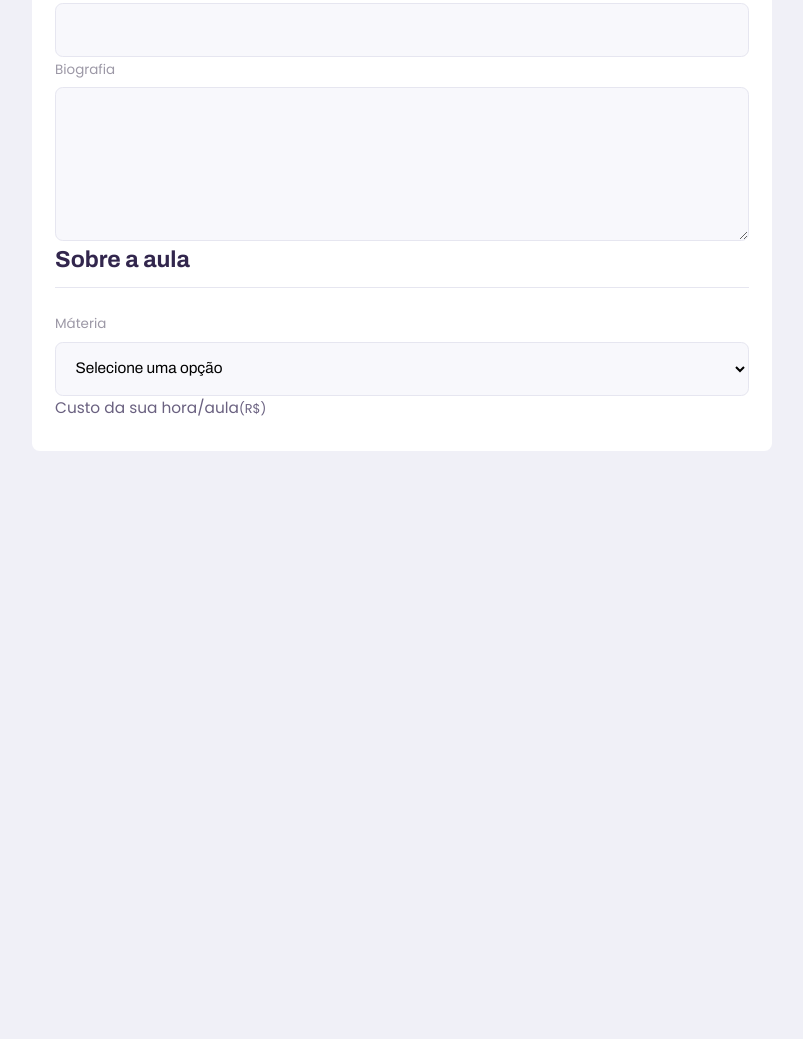
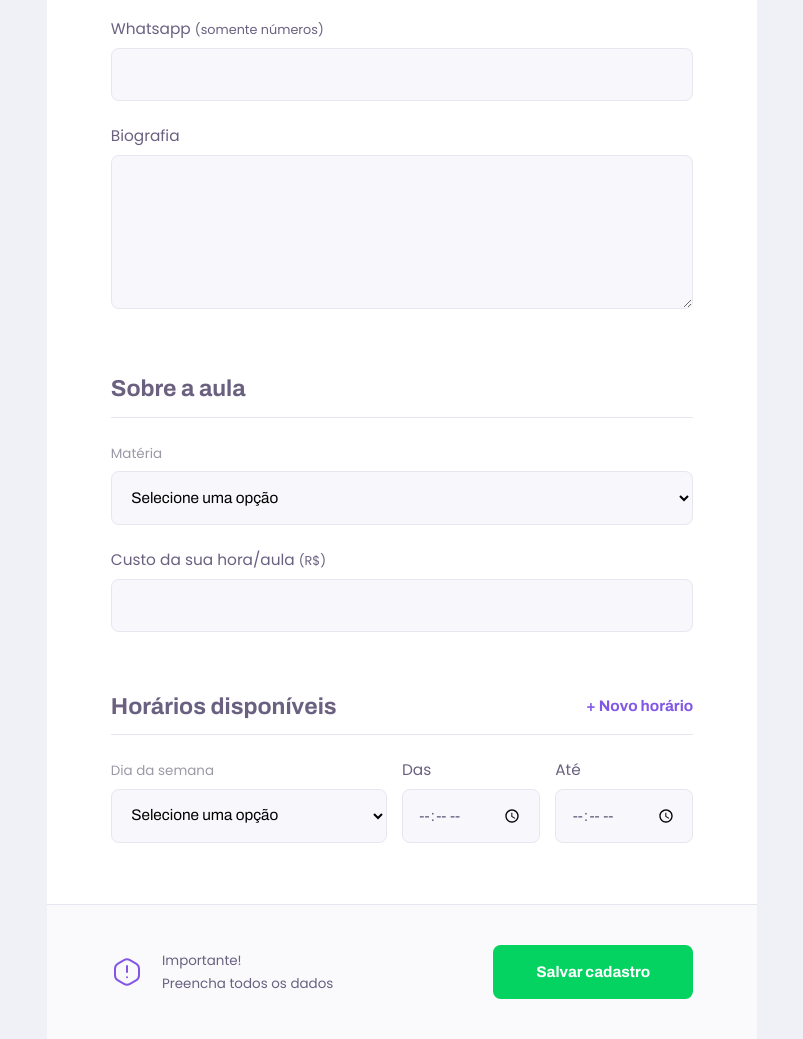
Before and after one commit to Nayent/NLW-2, a plain HTML site: page give-class.html in a window 1280 px wide. Shown: the part 633-1672 px from the top of the page, without its empty margins (238-1041 px from the left). Before the commit the page ends 1084 px from the top, so only its background shows below. Drawn offline with Linux system fonts and the light colour scheme.

Commit message:
Fim Aula 3

```diff
--- a/give-class.html
+++ b/give-class.html
@@ -13,47 +13,53 @@
 <link href="https://fonts.googleapis.com/css2?family=Archivo:wght@400;700&amp;family=Poppins:wght@400;600&amp;display=swap" rel="stylesheet">
 
 </head>
-<body id = "page-give-class">
-    <div id = "container">
+<body id="page-give-classes">
+
+    <div id="container">
         <header class="page-header">
             <div class="top-bar-container">
-                <a href="/">
+                <a href="/ ">
                     <img src="/images/icons/back.svg" alt="Voltar">
                 </a>
-                <img src="/images/logo.svg" alt="Logo">
+                <img src="/images/logo.svg" alt="Proffy">
+
             </div>
+            <div class="header-content">
+                <strong>Que incrível que vc quer dar aulas</strong>
+                <p>O primeiro passo, é prencher esse formulário de inscrição</p>
 
-            <div class="header-content">
-                <strong>Que incrível que você quer dar aulas.</strong>
-                <p>O primeiro passo é preencher esse formulário de inscrição</p>
+            </div>
         </header>
 
         <main>
             <form action="" id="create-class">
                 <fieldset>
-                    <legend>Seus Dados</legend>
+                    <legend>Seus dados</legend>
 
                     <div class="input-block">
-                        <label for="name">Nome Completo</label>
-                        <input name="" id="name" required>
+                        <label for="name">Nome completo</label>
+                        <input name="name" id="name" required>
                     </div>
                     <div class="input-block">
-                        <label for="avatar">Link da sua foto<small>(comece com https://)</small></label>
+                        <label for="avatar">Link da sua foto <small>(comece com https://)</small></label>
                         <input name="avatar" id="avatar" type="url" required>
                     </div>
                     <div class="input-block">
-                        <label for="whatsapp">Whatsapp<small>(somente números)</small></label>
-                        <input name="whatsapp" id="whatsapp" type="number" required>
+                        <label for="whatsapp">Whatsapp <small>(somente números)</small></label>
+                        <input name="whatsapp" id="whatsapp" type="nunber" required>
+
                     </div>
                     <div class="textarea-block">
                         <label for="bio">Biografia</label>
-                        <textarea name="bio" id="bio" required></textarea>
+                        <textarea name="bio" id="bio"></textarea>
                     </div>
+
                 </fieldset>
+
                 <fieldset>
                     <legend>Sobre a aula</legend>
                     <div class="select-block">
-                        <label for="subjet">Máteria</label>
+                        <label for="subject">Matéria</label>
                         <select name="subject" id="subject" required>
                             <option value="">Selecione uma opção</option>
                             <option value="1">Artes</option>
@@ -68,13 +74,55 @@
                             <option value="10">Química</option>
                         </select>
                     </div>
+
                     <div class="input-block">
-                        <label for="cost">Custo da sua hora/aula<small>(R$)</small></label>
+                        <label for="cost">Custo da sua hora/aula <small>(R$)</small></label>
+                        <input name="cost" id="cost" type="number" required>
                     </div>
 
                 </fieldset>
+
+                <fieldset id="schedule-items">
+                    <legend>Horários disponíveis
+                        <button type="button" id="add-time">+ Novo horário</button>
+                    </legend>
+
+                    <div class="schedule-item">
+                        <div class="select-block">
+                            <label for="weekday">Dia da semana</label>
+                            <select name="weekday[]" required>
+                            <option value="">Selecione uma opção</option>
+                            <option value="0">Domingo</option>
+                            <option value="1">Segunda-feira</option>
+                            <option value="2">Terça-feira</option>
+                            <option value="3">Quarta-feira</option>
+                            <option value="4">Quinta-feira</option>
+                            <option value="5">Sexta-feira</option>
+                            <option value="6">Sabado</option>
+                        </select>
+                        </div>
+
+                        <div class="input-block">
+                            <label for="time_from">Das</label>
+                            <input type="time" name="time_from[]" required>
+                        </div>
+                        <div class="input-block">
+                            <label for="time_to">Até</label>
+                            <input type="time" name="time_to[]" required>
+                        </div>
+                    </div>
+                </fieldset>
             </form>
+            <footer>
+                <p>
+                    <img src="/images/icons/warning.svg" alt="Aviso importante"> Importante! <br> Preencha todos os dados
+                </p>
+                <button type="submit" form="create-class">Salvar cadastro</button>
+            </footer>
         </main>
+
     </div>
+
+    <script src="scripts/addField.js"></script>
 </body>
 </html>
--- /dev/null
+++ b/scripts/addField.js
@@ -0,0 +1,18 @@
+//procurar o botão
+document.querySelector("#add-time").addEventListener('click', cloneField)
+    //quando clicar no botão
+
+
+//executar a ação de duplicar os campos
+function cloneField() {
+    const newFieldContainer = document.querySelector('.schedule-item').cloneNode(true)
+
+    const fields = newFieldContainer.querySelectorAll('input')
+    fields.forEach(function(field) {
+            field.value = ""
+        }
+    )
+
+
+    document.querySelector("#schedule-items").appendChild(newFieldContainer)
+}
--- a/styles/form.css
+++ b/styles/form.css
@@ -1,6 +1,6 @@
 .select-block label,
 .imput-block label,
-.textarea-block label {
+.textarea label {
     font-size: 1.4rem;
     color: var(--color-text-complement);
 }
@@ -19,16 +19,15 @@
     font: 1.6rem Archivo;
 }
 
+.textarea-block textarea {
+    padding: 1.2rem 1.6rem;
+    height: 16rem;
+    resize: vertical;
+}
+
 .input-block,
 .textarea-block {
     position: relative;
-}
-
-.textarea-block textarea {
-    padding: 1.2rem 1.6rem;
-    height: 16rem;
-
-    resize: vertical;
 }
 
 .input-block:focus-within::after,
--- a/styles/header.css
+++ b/styles/header.css
@@ -4,7 +4,7 @@
     display: flex;
     align-items: center;
     justify-content: space-between;
-    padding: 1.6rem 0;
+    padding: 1.6rem;
 }
 
 .page-header {
@@ -22,7 +22,7 @@
     opacity: 0.6;
 }
 
-.page-header .top-bar-container > img {
+.page-header .top-bar-container>img {
     height: 1.6rem;
 }
 
@@ -30,6 +30,12 @@
     width: 90%;
     margin: 3.2rem auto;
     position: relative;
+}
+
+.page-header .header-content strong {
+    font: 700 3.6rem Archivo;
+    color: var(--color-title-in-primary);
+    line-height: 4.2rem;
 }
 
 .page-header .header-content p {
@@ -40,16 +46,7 @@
     margin-top: 2.4rem;
 }
 
-.page-header .header-content strong {
-    font: 700 3.6rem Archivo;
-    color: var(--color-title-in-primary);
-    line-height: 4.2rem;
-}
-
 @media(min-width:700px) {
-    #page-give-class #container {
-        max-width: 100vw;
-    }
     .page-header {
         height: 340px;
     }
@@ -68,10 +65,4 @@
     .page-header .header-content strong {
         max-width: 350px;
     }
-
-    #page-give-class main {
-        padding: 32px 0;
-        max-width: 740px;
-        margin: 0 auto;
-    }
 }
--- a/styles/page-give-class.css
+++ b/styles/page-give-class.css
@@ -1,9 +1,13 @@
-#page-give-class #container {
+#page-give-classes #container {
     width: 100vw;
     height: 100vh;
 }
 
-#page-give-class main {
+#page-give-classes .page-header .hader-content {
+    margin-bottom: 6.4rem;
+}
+
+#page-give-classes main {
     background: var(--color-box-base);
     width: 100%;
     max-width: 74rem;
@@ -12,22 +16,125 @@
     padding-top: 6.4rem;
 }
 
-#page-give-class fieldset {
+#page-give-classes fieldset {
     border: none;
-
     padding: 0 2.4rem;
 }
 
-#page-give-class fieldset legend {
+#page-give-classes fieldset legend {
     font: 700 2.4rem Archivo;
-    color: var(--color-text-title);
+    color: car(--color-text-title);
     margin-bottom: 2.4rem;
-
     display: flex;
     align-items: center;
     justify-content: space-between;
-
     width: 100%;
     padding-bottom: 1.6rem;
     border-bottom: 1px solid var(--color-line-in-white);
 }
+
+#page-give-classes fieldset legend button {
+    background: none;
+    border: 0;
+    color: var(--color-primary);
+    font: 700 1.6rem Archivo;
+    cursor: pointer;
+    transition: 0.2;
+}
+
+#page-give-classes fieldset legend button:hover {
+    color: var(--color-primary-dark);
+}
+
+#page-give-classes fieldset+fieldset {
+    margin-top: 6.4rem;
+}
+
+#page-give-classes main fieldset .input-block+.input-block,
+#page-give-classes main fieldset .input-block+.textarea-block,
+#page-give-classes main fieldset .textarea-block+.input-block {
+    margin-top: 2.4rem;
+}
+
+#page-give-classes main fieldset .select-block+.input-block {
+    margin-top: 2.4rem;
+}
+
+#page-give-classes main footer {
+    padding: 4rem 2.4rem;
+    background: var(--color-box-footer);
+    border-top: 1px solid var(--color-line-in-white);
+    margin-top: 6.4rem;
+}
+
+#page-give-classes main footer p {
+    display: flex;
+    align-items: center;
+    justify-content: center;
+    font-size: 1.4rem;
+    line-height: 2.4rem;
+    color: var(--colo-text-complement);
+}
+
+#page-give-classes main footer p img {
+    margin-right: 2rem;
+}
+
+#page-give-classes main footer button {
+    width: 100%;
+    height: 5.6rem;
+    background: var(--color-secondary);
+    color: var(--color-button-text);
+    border: 0;
+    border-radius: .8rem;
+    cursor: pointer;
+    font: 700 1.6rem Archivo;
+    display: flex;
+    align-items: center;
+    justify-content: center;
+    text-decoration: none;
+    transition: 0.2rem;
+    margin-top: 3.2rem;
+}
+
+#page-give-classes main footer button:hover{
+    background: var(--color-secondary-dark);
+}
+
+.schedule-item+.schedule-item {
+    margin-top: 3.2rem;
+    padding-top: 3.2rem;
+    border-top: 1px solid var(--color-line-in-white);
+}
+
+@media(min-width:700px) {
+    #page-give-classes #container {
+        max-width: 100vw;
+    }
+    #page-give-classes .page-header .header-content {
+        margin-bottom: 0;
+    }
+    #page-give-classes main fieldset {
+        padding: 0 64px;
+    }
+    .schedule-item {
+        display: grid;
+        grid-template-columns: 2fr 1fr 1fr;
+        column-gap: 1.6rem;
+    }
+    #page-give-classes #schedule-items .select-block+.input-block,
+    #page-give-classes #schedule-items .input-block+.select-block,
+    #page-give-classes #schedule-items .input-block+.input-block {
+        margin-top: 0;
+    }
+    #page-give-classes main footer {
+        padding: 40px 64px;
+        display: flex;
+        align-items: center;
+        justify-content: space-between;
+    }
+    #page-give-classes main footer button {
+        margin-top: 0;
+        width: 200px;
+    }
+}
```
